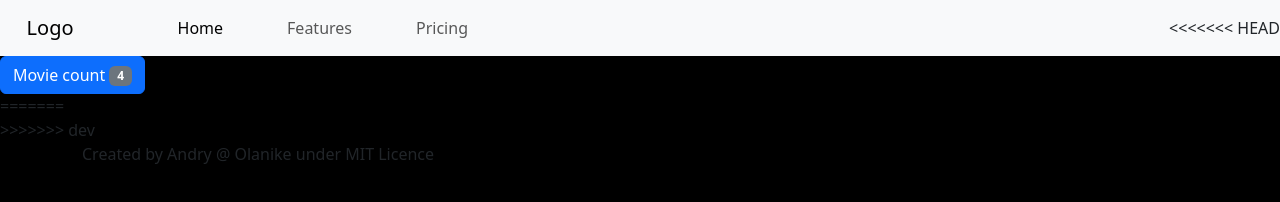
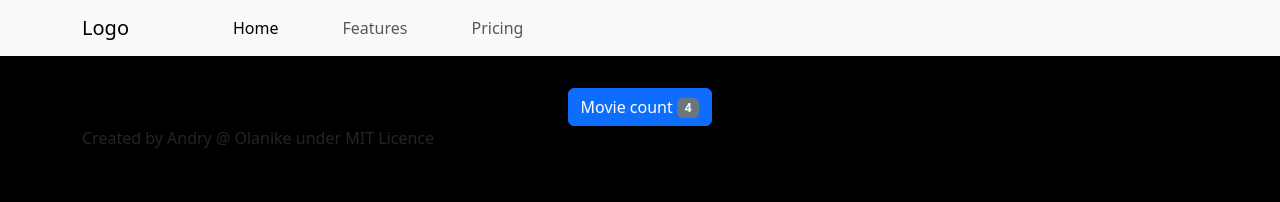
Before and after one commit to rbd3/JavascriptCapstone, a website built with webpack: page src/index.html in a window 1280 px wide. Built offline with nearby package versions, Linux system fonts and the light colour scheme; no server answers.

Commit message:
made changes

```diff
--- a/src/index.html
+++ b/src/index.html
@@ -33,7 +33,6 @@
                     </ul>
                 </div>
             </div>
-<<<<<<< HEAD
         </div>
     </nav>
     <div class="count">
@@ -41,11 +40,6 @@
             Movie count <span class="badge text-bg-secondary">4</span>
         </button>
     </div>
-=======
-        </nav>
-    </header>
-
->>>>>>> dev
     <div class="item-container">
 
     </div>
--- a/src/style.css
+++ b/src/style.css
@@ -38,3 +38,10 @@ body {
 .red-heart {
   color: red;
 }
+
+.count {
+  display: flex;
+  align-items: center;
+  justify-content: center;
+  margin-top: 2rem;
+}
```
